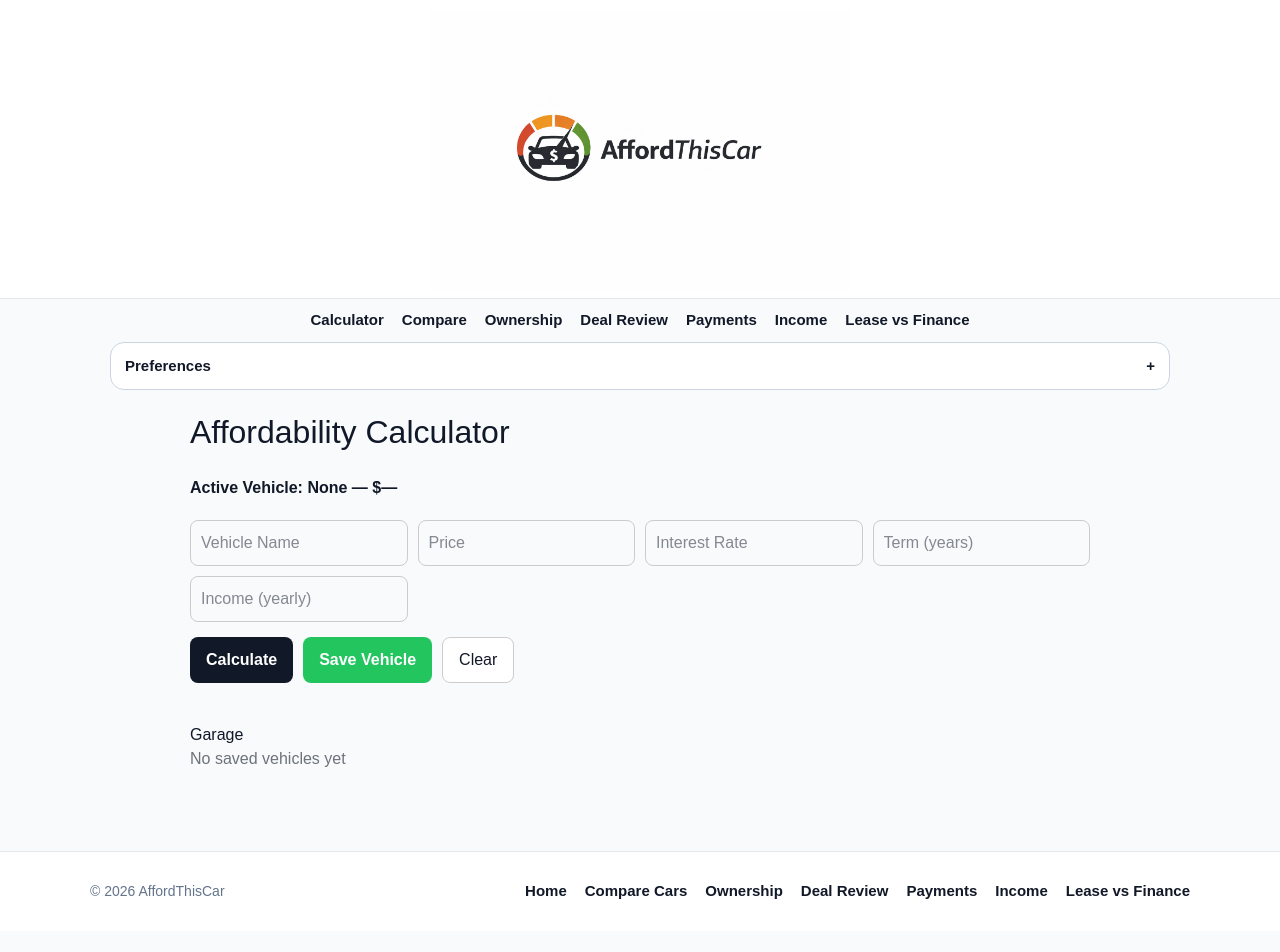
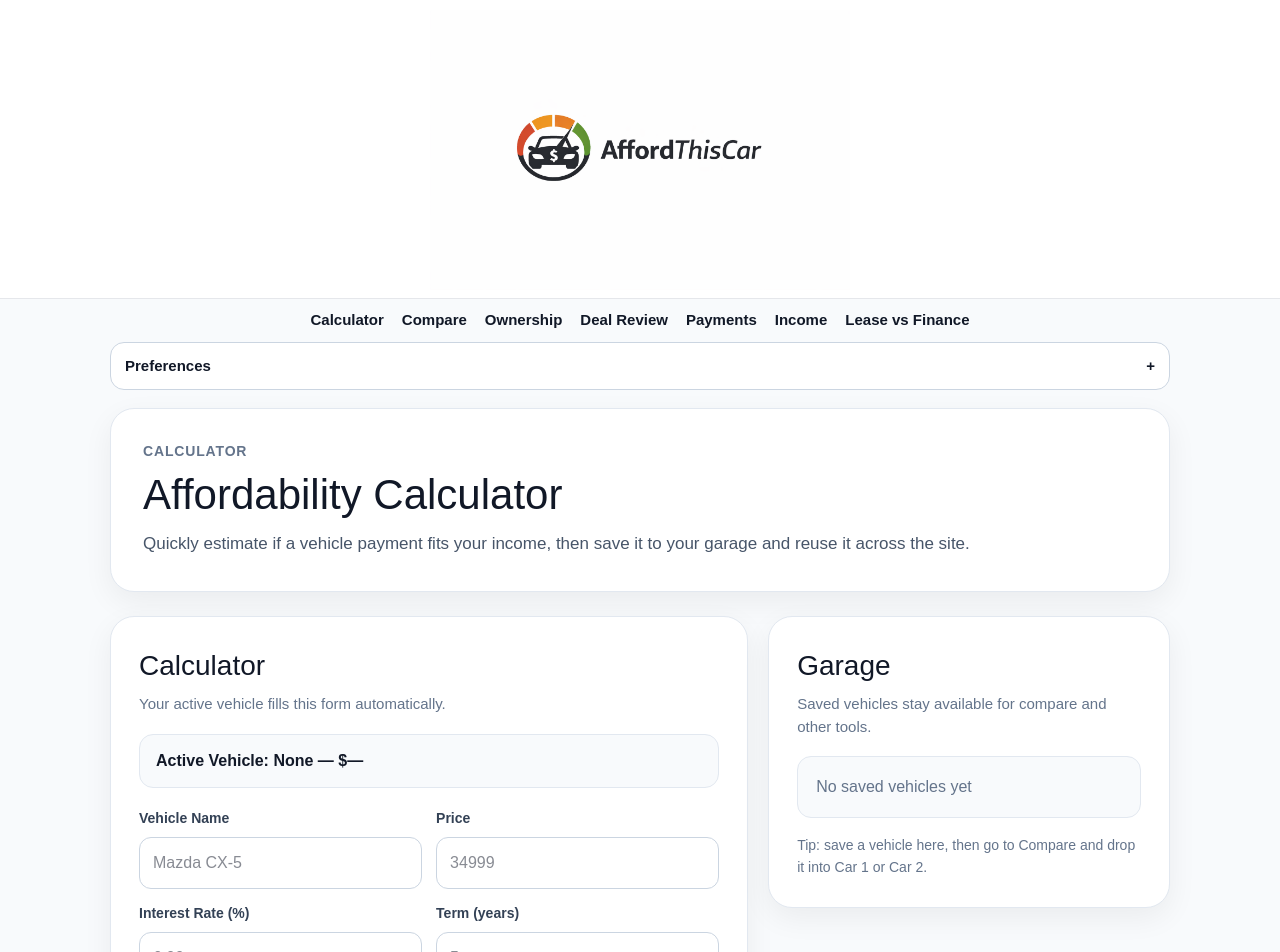
Before and after one commit to Zakhary8/affordthiscar, a Next.js app: page / in a window 1280 px wide. Shown: the top 952 px of the page. Before the commit the page ends 931 px from the top, so only its background shows below. Built offline with nearby package versions, Linux system fonts and the light colour scheme.

Commit message:
fix calculator layout and compare garage button sizing

```diff
--- a/src/app/page.js
+++ b/src/app/page.js
@@ -1,6 +1,6 @@
 "use client";
 
-import { useEffect, useMemo, useState } from "react";
+import { useEffect, useState } from "react";
 import { usePreferences } from "../context/PreferencesContext";
 import { useVehicle } from "../context/VehicleContext";
 import { useGarage } from "../context/GarageContext";
@@ -26,20 +26,18 @@ export default function Home() {
   const [income, setIncome] = useState("");
   const [result, setResult] = useState(null);
 
-  // 🔥 SYNC ACTIVE VEHICLE
   useEffect(() => {
     if (activeVehicle) {
       setFullVehicle(activeVehicle);
     }
-  }, [activeVehicle]);
+  }, [activeVehicle, setFullVehicle]);
 
   function calculate() {
     if (!vehicle.price || !income) return;
 
     const monthlyIncome = Number(income) / 12;
     const monthlyPayment = Number(vehicle.price) / 60;
-
-    const percent = (monthlyPayment / monthlyIncome) * 100;
+    const percent = monthlyIncome > 0 ? (monthlyPayment / monthlyIncome) * 100 : 0;
 
     setResult({
       monthlyPayment,
@@ -47,194 +45,442 @@ export default function Home() {
     });
   }
 
+  function handleSaveVehicle() {
+    saveVehicle(vehicle);
+  }
+
   return (
-    <div style={container}>
+    <div style={pageWrap}>
+      <section style={heroCard}>
+        <p style={eyebrowStyle}>Calculator</p>
+        <h1 style={titleStyle}>Affordability Calculator</h1>
+        <p style={leadStyle}>
+          Quickly estimate if a vehicle payment fits your income, then save it to your garage
+          and reuse it across the site.
+        </p>
+      </section>
 
-      <h1 style={title}>Affordability Calculator</h1>
+      <section style={mainGrid}>
+        <div style={cardStyle}>
+          <div style={sectionHeaderRow}>
+            <div>
+              <h2 style={sectionTitleStyle}>Calculator</h2>
+              <p style={sectionTextStyle}>
+                Your active vehicle fills this form automatically.
+              </p>
+            </div>
+          </div>
 
-      {/* ACTIVE VEHICLE */}
           <div style={activeVehicleBox}>
             <strong>Active Vehicle:</strong>{" "}
-        {vehicle.name || "None"} — ${vehicle.price || "—"}
+            {vehicle?.name || "None"} — ${vehicle?.price || "—"}
           </div>
 
-      {/* INPUTS */}
-      <div style={grid}>
+          <div style={gridStyle}>
+            <div>
+              <label style={labelStyle}>Vehicle Name</label>
               <input
-          placeholder="Vehicle Name"
+                placeholder="Mazda CX-5"
                 value={vehicle.name}
                 onChange={(e) => updateVehicle("name", e.target.value)}
-          style={input}
-        />
-
-        <input
-          placeholder="Price"
-          value={vehicle.price}
-          onChange={(e) => updateVehicle("price", e.target.value)}
-          style={input}
-        />
-
-        <input
-          placeholder="Interest Rate"
-          value={vehicle.interestRate}
-          onChange={(e) => updateVehicle("interestRate", e.target.value)}
-          style={input}
-        />
-
-        <input
-          placeholder="Term (years)"
-          value={vehicle.term}
-          onChange={(e) => updateVehicle("term", e.target.value)}
-          style={input}
-        />
-
-        <input
-          placeholder="Income (yearly)"
-          value={income}
-          onChange={(e) => setIncome(e.target.value)}
-          style={input}
+                style={inputStyle}
               />
             </div>
 
-      {/* BUTTONS */}
+            <div>
+              <label style={labelStyle}>Price</label>
+              <input
+                placeholder="34999"
+                value={vehicle.price}
+                onChange={(e) => updateVehicle("price", e.target.value)}
+                style={inputStyle}
+              />
+            </div>
+
+            <div>
+              <label style={labelStyle}>Interest Rate (%)</label>
+              <input
+                placeholder="6.99"
+                value={vehicle.interestRate}
+                onChange={(e) => updateVehicle("interestRate", e.target.value)}
+                style={inputStyle}
+              />
+            </div>
+
+            <div>
+              <label style={labelStyle}>Term (years)</label>
+              <input
+                placeholder="5"
+                value={vehicle.term}
+                onChange={(e) => updateVehicle("term", e.target.value)}
+                style={inputStyle}
+              />
+            </div>
+
+            <div>
+              <label style={labelStyle}>Income (yearly)</label>
+              <input
+                placeholder="60000"
+                value={income}
+                onChange={(e) => setIncome(e.target.value)}
+                style={inputStyle}
+              />
+            </div>
+          </div>
+
           <div style={buttonRow}>
-        <button onClick={calculate} style={btnPrimary}>
+            <button onClick={calculate} style={primaryButton}>
               Calculate
             </button>
 
-        <button onClick={() => saveVehicle(vehicle)} style={btnGreen}>
+            <button onClick={handleSaveVehicle} style={greenButton}>
               Save Vehicle
             </button>
 
-        <button onClick={clearVehicle} style={btnSecondary}>
+            <button onClick={clearVehicle} style={secondaryButton}>
               Clear
             </button>
           </div>
 
-      {/* RESULTS */}
           {result && (
             <div style={resultBox}>
-          <div>Monthly Payment: ${result.monthlyPayment.toFixed(0)}</div>
-          <div>% of Income: {result.percent.toFixed(1)}%</div>
+              <div style={resultStat}>
+                <span style={resultLabel}>Monthly Payment</span>
+                <span style={resultValue}>${result.monthlyPayment.toFixed(0)}</span>
+              </div>
+
+              <div style={resultStat}>
+                <span style={resultLabel}>% of Income</span>
+                <span style={resultValue}>{result.percent.toFixed(1)}%</span>
+              </div>
             </div>
           )}
+        </div>
 
-      {/* 🔥 GARAGE SECTION */}
-      <div style={garageSection}>
-        <h2>Garage</h2>
+        <div style={cardStyle}>
+          <div style={sectionHeaderRow}>
+            <div>
+              <h2 style={sectionTitleStyle}>Garage</h2>
+              <p style={sectionTextStyle}>
+                Saved vehicles stay available for compare and other tools.
+              </p>
+            </div>
+          </div>
 
-        {vehicles.length === 0 && (
-          <div style={{ opacity: 0.6 }}>No saved vehicles yet</div>
-        )}
+          {vehicles.length === 0 ? (
+            <div style={emptyStateStyle}>No saved vehicles yet</div>
+          ) : (
+            <div style={garageListStyle}>
+              {vehicles.map((v) => {
+                const isActive = activeVehicle?.id === v.id;
 
-        {vehicles.map((v) => (
+                return (
                   <div
                     key={v.id}
                     style={{
-              border:
-                activeVehicle?.id === v.id
-                  ? "2px solid #22c55e"
-                  : "1px solid #ddd",
-              padding: "12px",
-              marginTop: "10px",
-              borderRadius: "10px",
+                      ...garageCardStyle,
+                      border: isActive ? "2px solid #22c55e" : "1px solid #e5e7eb",
                     }}
                   >
-            <strong>{v.name}</strong> — ${v.price}
+                    <div style={garageTopRow}>
+                      <div>
+                        <div style={garageNameStyle}>{v.name || "Untitled Vehicle"}</div>
+                        <div style={garagePriceStyle}>${v.price || "—"}</div>
+                      </div>
 
-            <div style={garageButtons}>
+                      {isActive && <div style={activeBadgeStyle}>Active</div>}
+                    </div>
+
+                    <div style={miniMetaStyle}>
+                      <span>{v.interestRate || "—"}%</span>
+                      <span>{v.term || "—"} years</span>
+                    </div>
+
+                    <div style={garageButtonRow}>
                       <button
                         onClick={() => setActiveVehicle(v.id)}
-                style={btnPrimary}
+                        style={smallDarkButton}
                       >
                         Use
                       </button>
 
                       <button
                         onClick={() => deleteVehicle(v.id)}
-                style={btnSecondary}
+                        style={smallLightButton}
                       >
                         Delete
                       </button>
                     </div>
                   </div>
-        ))}
+                );
+              })}
             </div>
+          )}
+
+          <div style={garageTipStyle}>
+            Tip: save a vehicle here, then go to Compare and drop it into Car 1 or Car 2.
+          </div>
+        </div>
+      </section>
     </div>
   );
 }
 
-/* 🔥 STYLES */
-
-const container = {
-  maxWidth: "900px",
-  margin: "0 auto",
+const pageWrap = {
+  display: "flex",
+  flexDirection: "column",
+  gap: "24px",
 };
 
-const title = {
-  fontSize: "32px",
-  marginBottom: "20px",
+const heroCard = {
+  backgroundColor: "white",
+  borderRadius: "24px",
+  padding: "32px",
+  boxShadow: "0 10px 30px rgba(0,0,0,0.06)",
+  border: "1px solid #e2e8f0",
+};
+
+const eyebrowStyle = {
+  margin: 0,
+  marginBottom: "10px",
+  color: "#64748b",
+  fontSize: "14px",
+  fontWeight: "700",
+  textTransform: "uppercase",
+  letterSpacing: "0.06em",
+};
+
+const titleStyle = {
+  margin: 0,
+  marginBottom: "12px",
+  fontSize: "42px",
+  lineHeight: 1.1,
+};
+
+const leadStyle = {
+  margin: 0,
+  fontSize: "17px",
+  lineHeight: 1.7,
+  color: "#475569",
+};
+
+const mainGrid = {
+  display: "grid",
+  gridTemplateColumns: "minmax(0, 1.35fr) minmax(320px, 0.85fr)",
+  gap: "20px",
+  alignItems: "start",
+};
+
+const cardStyle = {
+  backgroundColor: "white",
+  borderRadius: "24px",
+  padding: "28px",
+  boxShadow: "0 10px 30px rgba(0,0,0,0.06)",
+  border: "1px solid #e2e8f0",
+};
+
+const sectionHeaderRow = {
+  display: "flex",
+  justifyContent: "space-between",
+  alignItems: "flex-start",
+  gap: "12px",
+  marginBottom: "18px",
+};
+
+const sectionTitleStyle = {
+  margin: 0,
+  fontSize: "28px",
+};
+
+const sectionTextStyle = {
+  margin: "6px 0 0",
+  color: "#64748b",
+  fontSize: "15px",
 };
 
 const activeVehicleBox = {
   marginBottom: "20px",
+  padding: "14px 16px",
+  borderRadius: "14px",
+  backgroundColor: "#f8fafc",
+  border: "1px solid #e2e8f0",
   fontWeight: "600",
 };
 
-const grid = {
+const gridStyle = {
   display: "grid",
   gridTemplateColumns: "repeat(auto-fit, minmax(200px, 1fr))",
+  gap: "14px",
+};
+
+const labelStyle = {
+  display: "block",
+  marginBottom: "8px",
+  fontWeight: "700",
+  color: "#334155",
+  fontSize: "14px",
+};
+
+const inputStyle = {
+  width: "100%",
+  padding: "13px",
+  fontSize: "16px",
+  borderRadius: "12px",
+  border: "1px solid #cbd5e1",
+  boxSizing: "border-box",
+  backgroundColor: "#ffffff",
+};
+
+const buttonRow = {
+  marginTop: "18px",
+  display: "flex",
+  flexWrap: "wrap",
   gap: "10px",
 };
 
-const input = {
-  padding: "10px",
-  borderRadius: "8px",
-  border: "1px solid #ccc",
-};
-
-const buttonRow = {
-  marginTop: "15px",
-  display: "flex",
-  gap: "10px",
-};
-
-const btnPrimary = {
-  padding: "10px 16px",
-  borderRadius: "8px",
+const primaryButton = {
+  padding: "12px 18px",
+  borderRadius: "10px",
   border: "none",
   background: "#111827",
   color: "white",
-  fontWeight: "600",
+  fontWeight: "700",
   cursor: "pointer",
 };
 
-const btnGreen = {
-  ...btnPrimary,
+const greenButton = {
+  ...primaryButton,
   background: "#22c55e",
 };
 
-const btnSecondary = {
-  padding: "10px 16px",
-  borderRadius: "8px",
-  border: "1px solid #ccc",
+const secondaryButton = {
+  padding: "12px 18px",
+  borderRadius: "10px",
+  border: "1px solid #cbd5e1",
   background: "white",
+  color: "#111827",
+  fontWeight: "700",
   cursor: "pointer",
 };
 
 const resultBox = {
-  marginTop: "20px",
-  padding: "15px",
-  border: "1px solid #ddd",
-  borderRadius: "10px",
+  marginTop: "22px",
+  padding: "20px",
+  border: "1px solid #e2e8f0",
+  borderRadius: "18px",
+  backgroundColor: "#f8fafc",
+  display: "grid",
+  gridTemplateColumns: "repeat(auto-fit, minmax(180px, 1fr))",
+  gap: "16px",
 };
 
-const garageSection = {
-  marginTop: "40px",
+const resultStat = {
+  display: "flex",
+  flexDirection: "column",
+  gap: "6px",
 };
 
-const garageButtons = {
-  marginTop: "8px",
+const resultLabel = {
+  color: "#64748b",
+  fontSize: "14px",
+  fontWeight: "700",
+  textTransform: "uppercase",
+  letterSpacing: "0.04em",
+};
+
+const resultValue = {
+  fontSize: "30px",
+  fontWeight: "800",
+  color: "#111827",
+};
+
+const emptyStateStyle = {
+  padding: "18px",
+  borderRadius: "14px",
+  border: "1px solid #e2e8f0",
+  backgroundColor: "#f8fafc",
+  color: "#64748b",
+};
+
+const garageListStyle = {
   display: "flex",
-  gap: "8px",
+  flexDirection: "column",
+  gap: "12px",
 };
+
+const garageCardStyle = {
+  borderRadius: "16px",
+  padding: "16px",
+  backgroundColor: "#f8fafc",
+};
+
+const garageTopRow = {
+  display: "flex",
+  justifyContent: "space-between",
+  alignItems: "flex-start",
+  gap: "10px",
+};
+
+const garageNameStyle = {
+  fontWeight: "800",
+  fontSize: "18px",
+  color: "#111827",
+};
+
+const garagePriceStyle = {
+  marginTop: "4px",
+  color: "#475569",
+  fontSize: "15px",
+};
+
+const activeBadgeStyle = {
+  backgroundColor: "#dcfce7",
+  color: "#166534",
+  border: "1px solid #86efac",
+  borderRadius: "999px",
+  padding: "4px 10px",
+  fontSize: "12px",
+  fontWeight: "800",
+};
+
+const miniMetaStyle = {
+  display: "flex",
+  gap: "14px",
+  marginTop: "10px",
+  color: "#64748b",
+  fontSize: "14px",
+};
+
+const garageButtonRow = {
+  marginTop: "14px",
+  display: "flex",
+  gap: "10px",
+  flexWrap: "wrap",
+};
+
+const smallDarkButton = {
+  padding: "10px 14px",
+  borderRadius: "10px",
+  border: "none",
+  background: "#111827",
+  color: "white",
+  fontWeight: "700",
+  cursor: "pointer",
+};
+
+const smallLightButton = {
+  padding: "10px 14px",
+  borderRadius: "10px",
+  border: "1px solid #cbd5e1",
+  background: "white",
+  color: "#111827",
+  fontWeight: "700",
+  cursor: "pointer",
+};
+
+const garageTipStyle = {
+  marginTop: "16px",
+  color: "#64748b",
+  fontSize: "14px",
+  lineHeight: 1.6,
+};
```
Also changed, not shown: src/app/compare/page.js (+46 -28 lines). Lines whose indentation alone changed are shown as unchanged.
